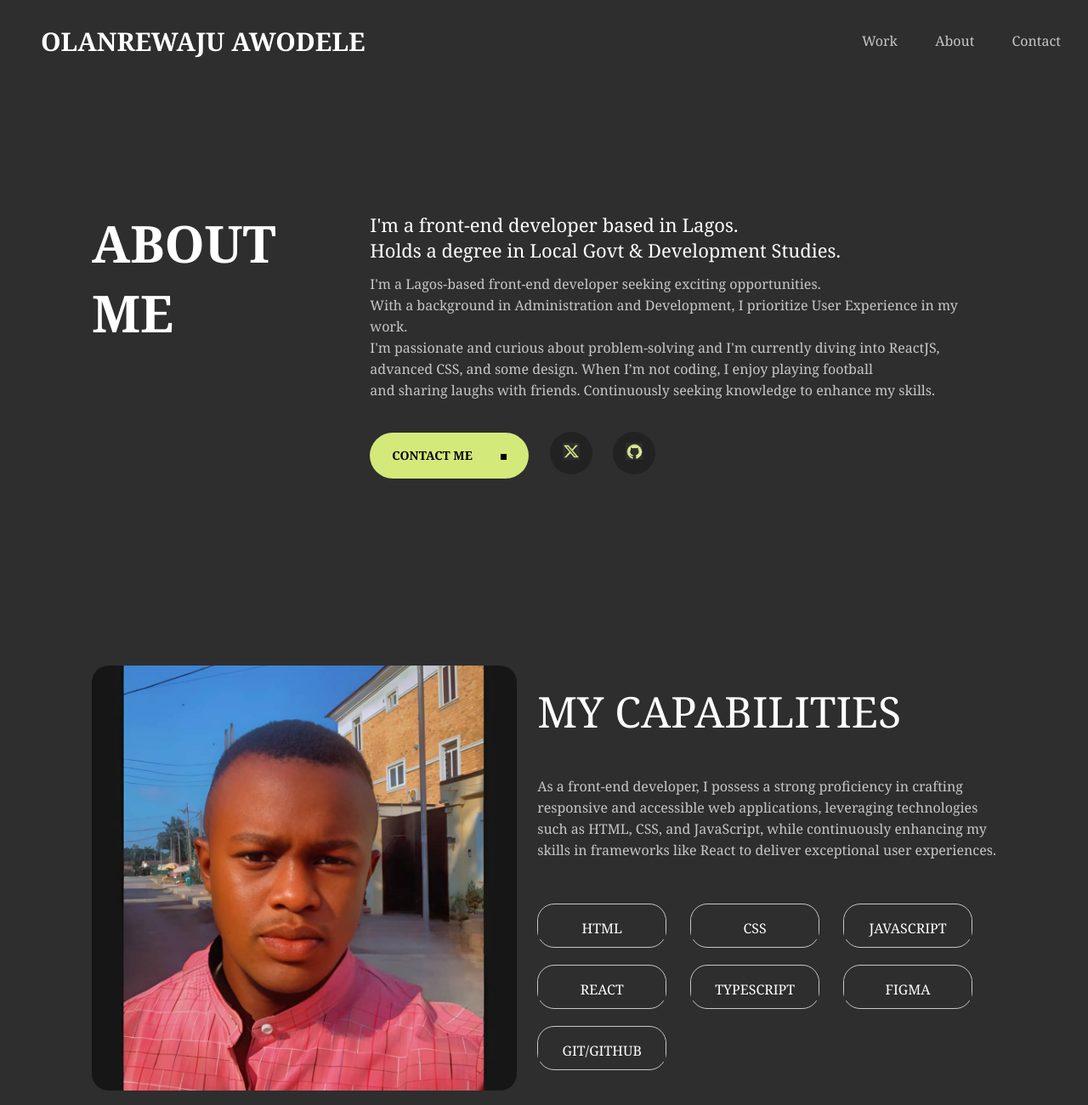
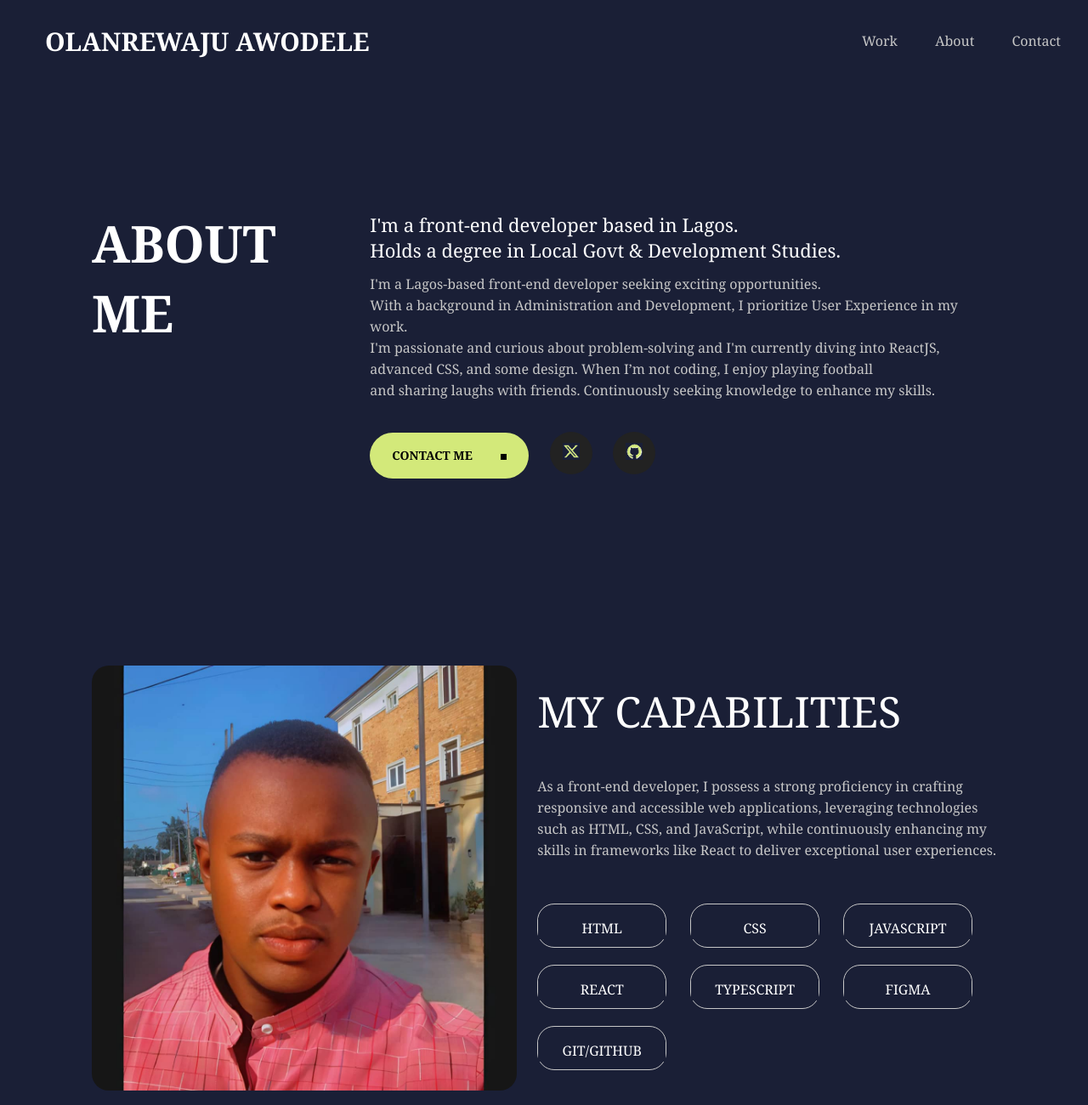
Before and after one commit to Lanre2222/temp-portfolio, a plain HTML site: page index.html in a window 1280 px wide. Shown: the top 1300 px of the page at 85% size. Drawn offline with Linux system fonts and the light colour scheme.

Commit message:
made a change in my about me

```diff
--- a/style.css
+++ b/style.css
@@ -10,7 +10,7 @@
 }
 
 *{
-    background: #2E2E2E;
+    background: #1A1F36;
     font-family: Georgia, 'Times New Roman', Times, serif;
 }
 
@@ -32,7 +32,7 @@
             color: white;
             font-size: 30px;
             font-weight: 700;
-            margin-left: 40px;
+            margin-left: 45px;
         }
 
     }
@@ -160,6 +160,7 @@
             display: grid;
             grid-template-columns: 1fr 1fr 1fr;
 
+
             div{
                 margin-top: 20px;
                 color: #FFFFFF;
@@ -170,7 +171,7 @@
                 height: 50px;
 
                 p{
-                    color: #FFFFFF;
+                    color: white;
                     text-align: center;
                 }
             }
```
